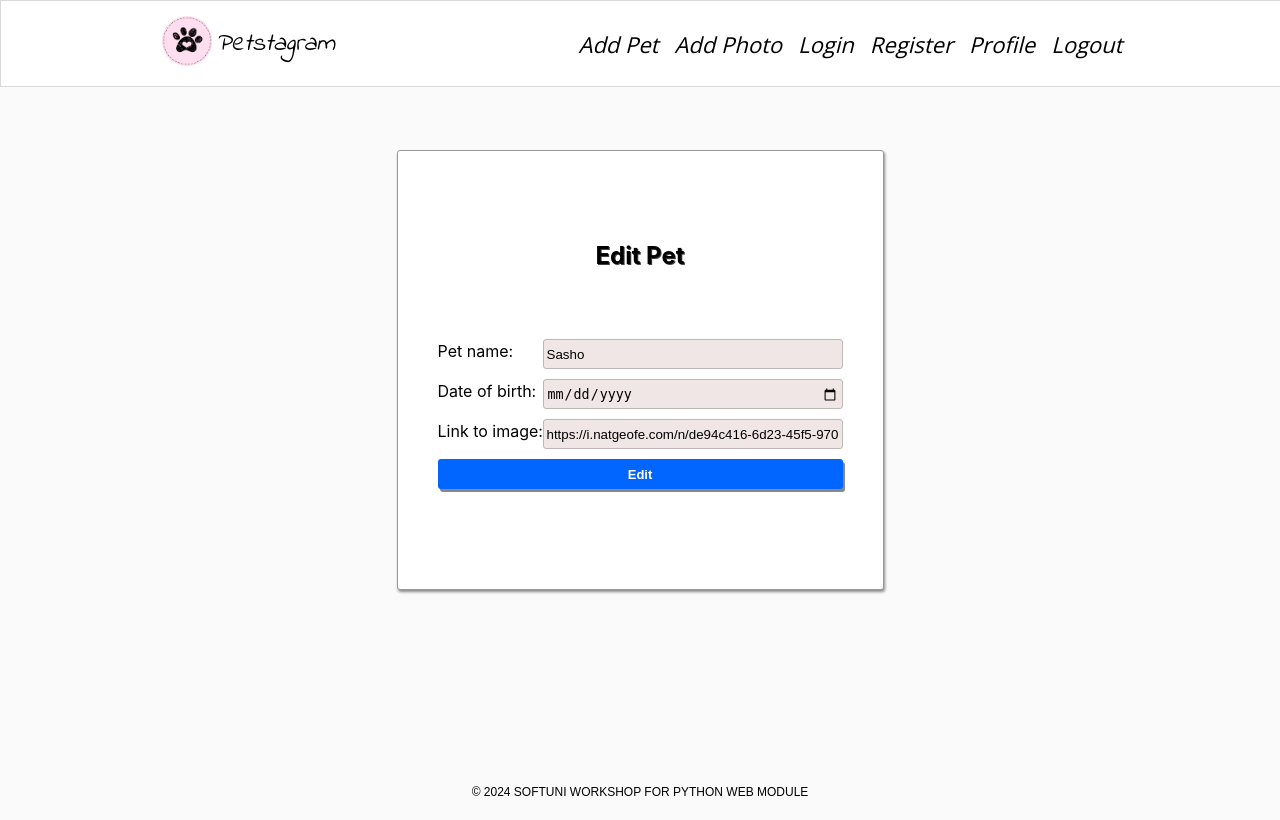
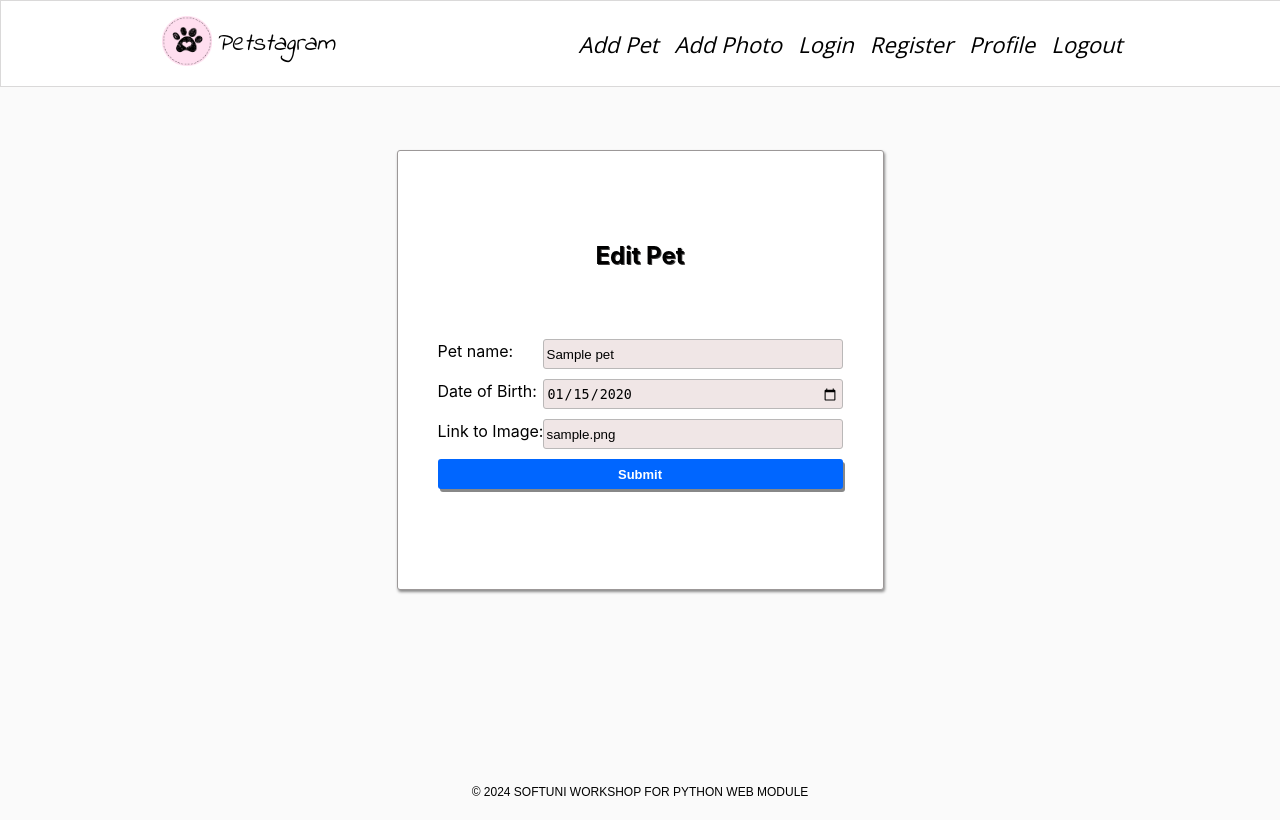
Before and after one commit to stakich/Petstagram1, a Django app: a page that uses templates/pets/pet-edit-page.html in a window 1280 px wide. Run offline with Django 5.2, Linux system fonts and the light colour scheme; tables that the repository leaves empty hold one stand-in row (values such as "Sample post").

Commit message:
Integrated Edit pet and Delete pet functionality

```diff
--- a/Petstagram/pets/forms.py
+++ b/Petstagram/pets/forms.py
@@ -7,6 +7,28 @@ class PetBaseForm(forms.ModelForm):
         model = Pet
         fields = ['name', 'date_of_birth', 'personal_photo']
 
+        widgets = {
+            'name': forms.TextInput(attrs={'placeholder': 'Pet Name'}),
+            'date_of_birth': forms.DateInput(attrs={'type': 'date'}),
+            'personal_photo': forms.TextInput(attrs={'placeholder': 'Link to image'})
+        }
 
-class PetAddForm(PetBaseForm):
-    pass
+        labels = {
+            'name': 'Pet name',
+            'date_of_birth': 'Date of Birth',
+            'personal_photo': 'Link to Image'
+        }
+
+
+class PetEditForm(PetBaseForm):
+    def __init__(self, *args, **kwargs):
+        super().__init__(*args, **kwargs)
+
+
+class PetDeleteForm(PetBaseForm):
+    def __init__(self, *args, **kwargs):
+        super().__init__(*args, **kwargs)
+
+        for field in self.fields:
+            self.fields[field].disabled = True
+            self.fields[field].readonly = True
--- a/Petstagram/pets/views.py
+++ b/Petstagram/pets/views.py
@@ -1,11 +1,11 @@
 from django.shortcuts import render, redirect
 from Petstagram.pets.models import Pet
-from Petstagram.pets.forms import PetBaseForm
+from Petstagram.pets import forms
 
 
 # Create your views here.
 def add_pet_page(request):
-    form = PetBaseForm(request.POST or None)
+    form = forms.PetBaseForm(request.POST or None)
 
     if request.method == 'POST':
         if form.is_valid():
@@ -20,7 +20,18 @@ def add_pet_page(request):
 
 
 def delete_pet_page(request, username, pet_slug):
-    return render(request, 'pets/pet-delete-page.html')
+    pet = Pet.objects.get(slug=pet_slug)
+
+    if request.method == 'POST':
+        pet.delete()
+        return redirect('profile-details', pk=1)
+
+    form = forms.PetDeleteForm(instance=pet)
+    context = {
+        'form': form
+    }
+
+    return render(request, 'pets/pet-delete-page.html', context)
 
 
 def pet_page_details(request, username, pet_slug):
@@ -35,5 +46,19 @@ def pet_page_details(request, username, pet_slug):
     return render(request, 'pets/pet-details-page.html', context)
 
 
-def edit_pet_page(request ,username, pet_slug):
-    return render(request, 'pets/pet-edit-page.html')
+def edit_pet_page(request,username, pet_slug):
+    pet = Pet.objects.get(slug=pet_slug)
+
+    if request.method == 'POST':
+        form = forms.PetEditForm(request.POST, instance=pet)
+        if form.is_valid():
+            form.save()
+            return redirect('pet-details', username, pet_slug)
+
+    else:
+        form = forms.PetEditForm(instance=pet)
+
+    context = {
+        'form': form
+    }
+    return render(request, 'pets/pet-edit-page.html', context)
--- a/Petstagram/photos/models.py
+++ b/Petstagram/photos/models.py
@@ -7,7 +7,9 @@ from Petstagram.photos.validators import FileSizeValidator
 # Create your models here.
 
 class Photo(models.Model):
-    photo = models.ImageField(validators=[
+    photo = models.ImageField(
+        upload_to='mediafiles',
+        validators=[
         FileSizeValidator(5)
     ])
     description = models.TextField(
--- a/Petstagram/settings.py
+++ b/Petstagram/settings.py
@@ -123,6 +123,9 @@ USE_I18N = True
 USE_TZ = True
 
 
+MEDIA_URL = '/media/'
+MEDIA_ROOT = BASE_DIR / 'mediafiles'
+
 # Static files (CSS, JavaScript, Images)
 # https://docs.djangoproject.com/en/5.1/howto/static-files/
 
--- a/templates/pets/pet-edit-page.html
+++ b/templates/pets/pet-edit-page.html
@@ -2,33 +2,16 @@
 
 
 {% block content %}
-<main>
-    <!-- Start Edit Pet Section -->
+
     <div class="edit-delete edit-photo">
         <h2>Edit Pet</h2>
-        <!-- Start Edit Pet From -->
-        <form action="">
-            <p>
-                <label for="pet-name">Pet name: </label>
-                <input type="text" placeholder="Name" value="Sasho">
-            </p>
-            <p>
-                <label for="pet-date">Date of birth: </label>
-                <input type="date">
-            </p>
-            <p>
-                <label for="pet-image">Link to image: </label>
-                <input type="text" placeholder="Link to image"
-                       value="https://i.natgeofe.com/n/de94c416-6d23-45f5-9708-e8d56289268e/naturepl_01132178.jpg?w=636&h=631"
-                       alt="pet image">
-            </p>
-            <!-- Edit Pet Button -->
-            <button class="edit-btn" type="submit">Edit</button>
+        <form  method="post">
+            {% csrf_token %}
+            {{ form.as_p }}
+            <button class="edit-btn">Submit</button>
         </form>
-        <!-- End Edit Pet Form -->
 
     </div>
-    <!-- End Edit Pet Section -->
 
-</main>
+
 {% endblock %}
```
Also changed, not shown: templates/pets/pet-delete-page.html (+3 -21 lines), Petstagram/photos/migrations/0002_alter_photo_photo.py (added).
